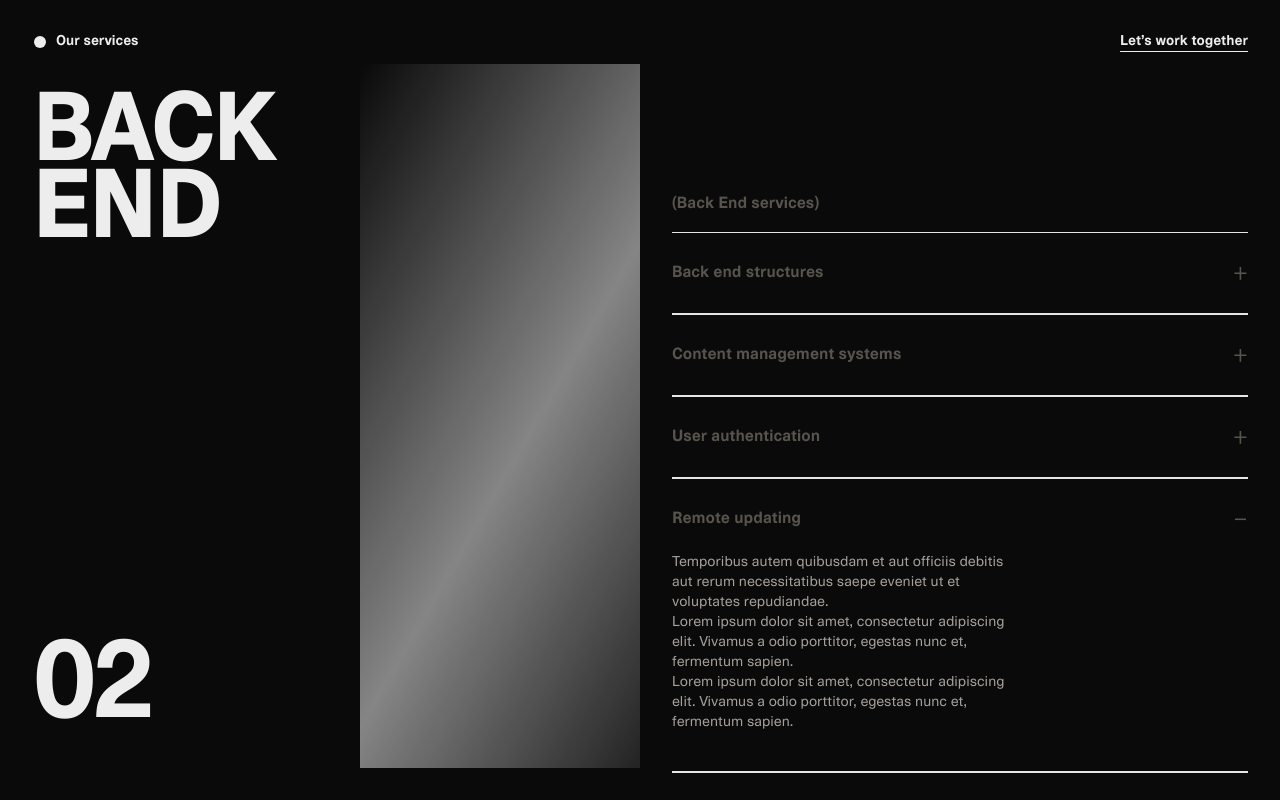
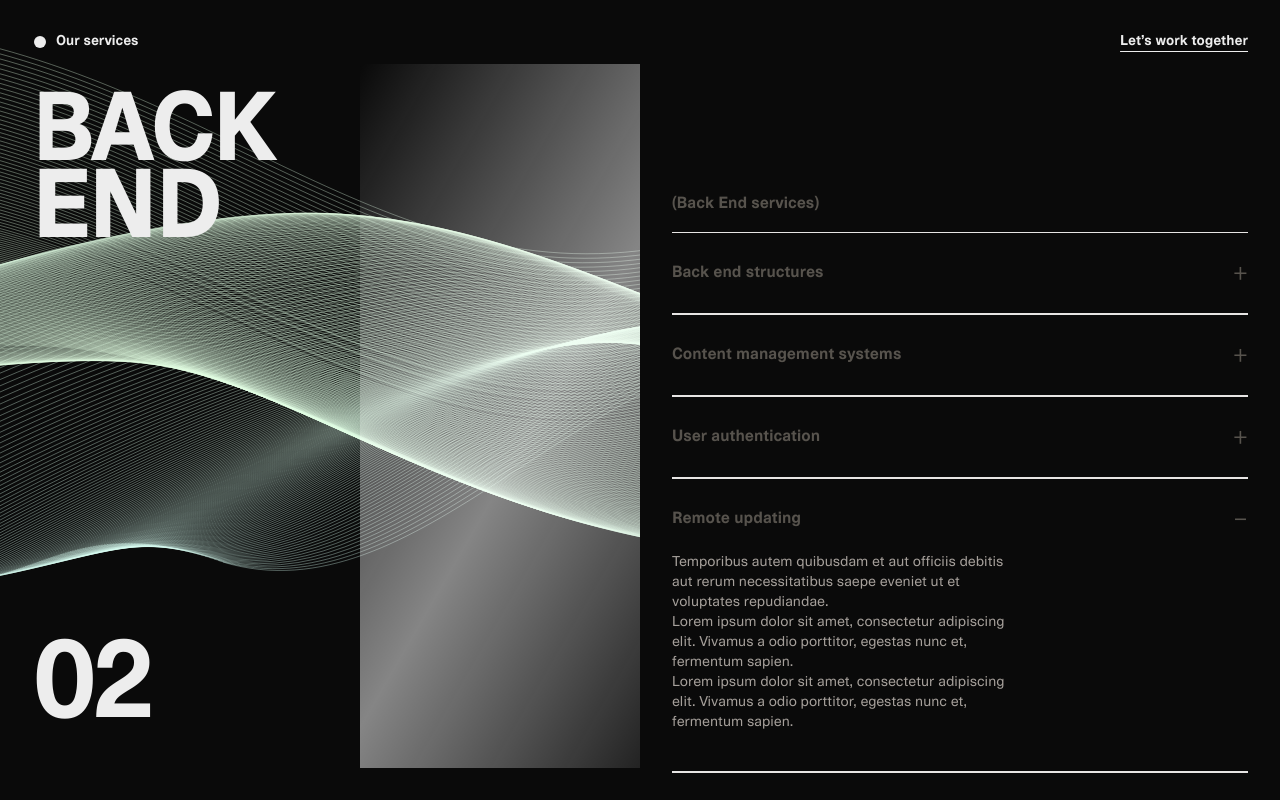
Before and after one commit to vli777/plaid, a Next.js app in the folder landing/: page / in a window 1280 px wide. Built offline with nearby package versions, Linux system fonts and the light colour scheme; no server answers.

Commit message:
style(LandingPage): add full width bg.svg vertical center

```diff
--- a/landing/src/components/LandingPage.tsx
+++ b/landing/src/components/LandingPage.tsx
@@ -2,6 +2,7 @@ import Header from "./Header";
 import PanelList from "./PanelList";
 import { HeaderProps } from "./Header";
 import { ServicePanel } from "@/types/services";
+import Image from "next/image";
 
 export interface LandingPageProps {
   header: HeaderProps;
@@ -10,10 +11,22 @@ export interface LandingPageProps {
 
 export default function LandingPage({ header, panels }: LandingPageProps) {
   return (
-    <div className="flex flex-col h-screen">
-      <Header {...header} />
-      <div className="flex-1 overflow-y-auto snap-y snap-mandatory">
-        <PanelList panels={panels} />
+    <div className="flex flex-col h-screen relative">
+      <div className="fixed top-1/2 left-0 w-screen -translate-y-1/2 z-0 pointer-events-none">
+        <Image
+          src="/bg.svg"
+          alt="Background Graphic"
+          className="w-full h-full object-cover"
+          width={1}
+          height={1}
+          priority
+        />
+      </div>
+      <div className="relative z-10 flex flex-col h-screen">
+        <Header {...header} />
+        <div className="flex-1 overflow-y-auto snap-y snap-mandatory">
+          <PanelList panels={panels} />
+        </div>
       </div>
     </div>
   );
```
